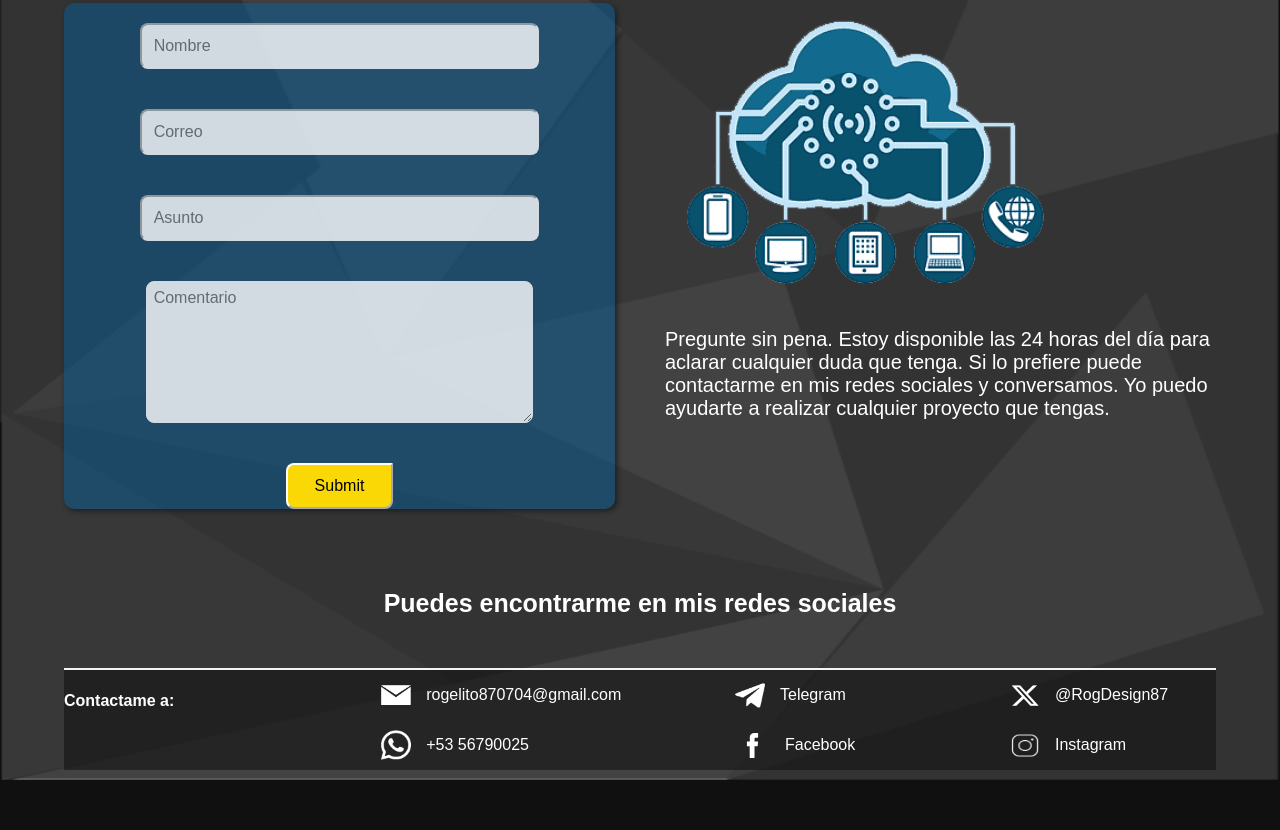
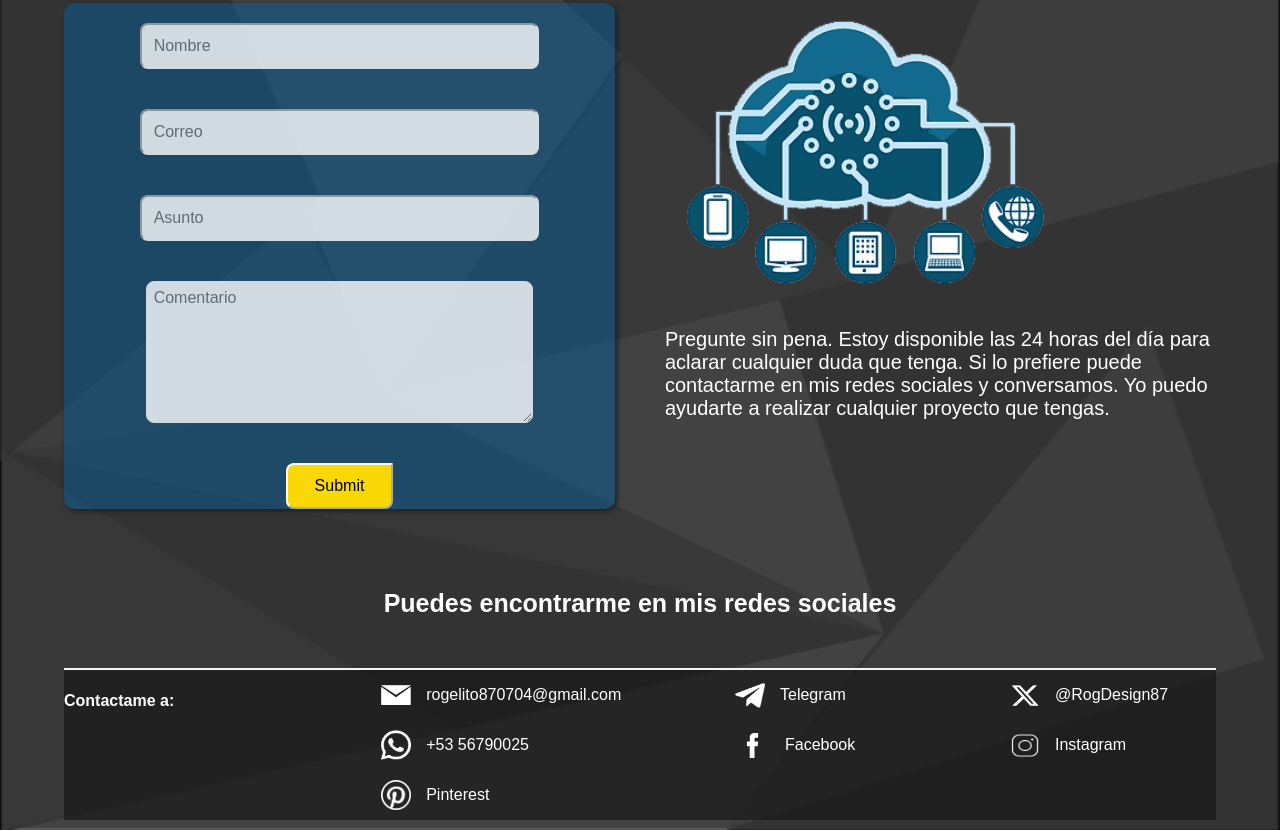
Before and after one commit to Rodes4/portafolio, a plain HTML site: page pages/contactos.html in a window 1280 px wide. Shown: the part 786-1616 px from the top of the page. Before the commit the page ends 1566 px from the top, so only its background shows below. Drawn offline with Linux system fonts and the light colour scheme.

Commit message:
cambios en el footer

```diff
--- a/pages/contactos.html
+++ b/pages/contactos.html
@@ -93,6 +93,11 @@
             <div class="footer_item"><img src="../img/icono whatsapp.png" alt="" width="30" height="30">
               <p>+53 56790025</p>
             </div></a>
+            <a class="cont_select" href="https://pin.it/4AuWveltN" target="_blank">
+                <div class="footer_item">
+                   <img src="../img/Pinterest2.png" alt="" width="30" height="30">
+                   <p>Pinterest</p>
+                </div></a>
           </div>
 
           <div>
```
Also changed, not shown: pages/servicios.html (+5 -0 lines), pages/sobre mi.html (+5 -0 lines).
